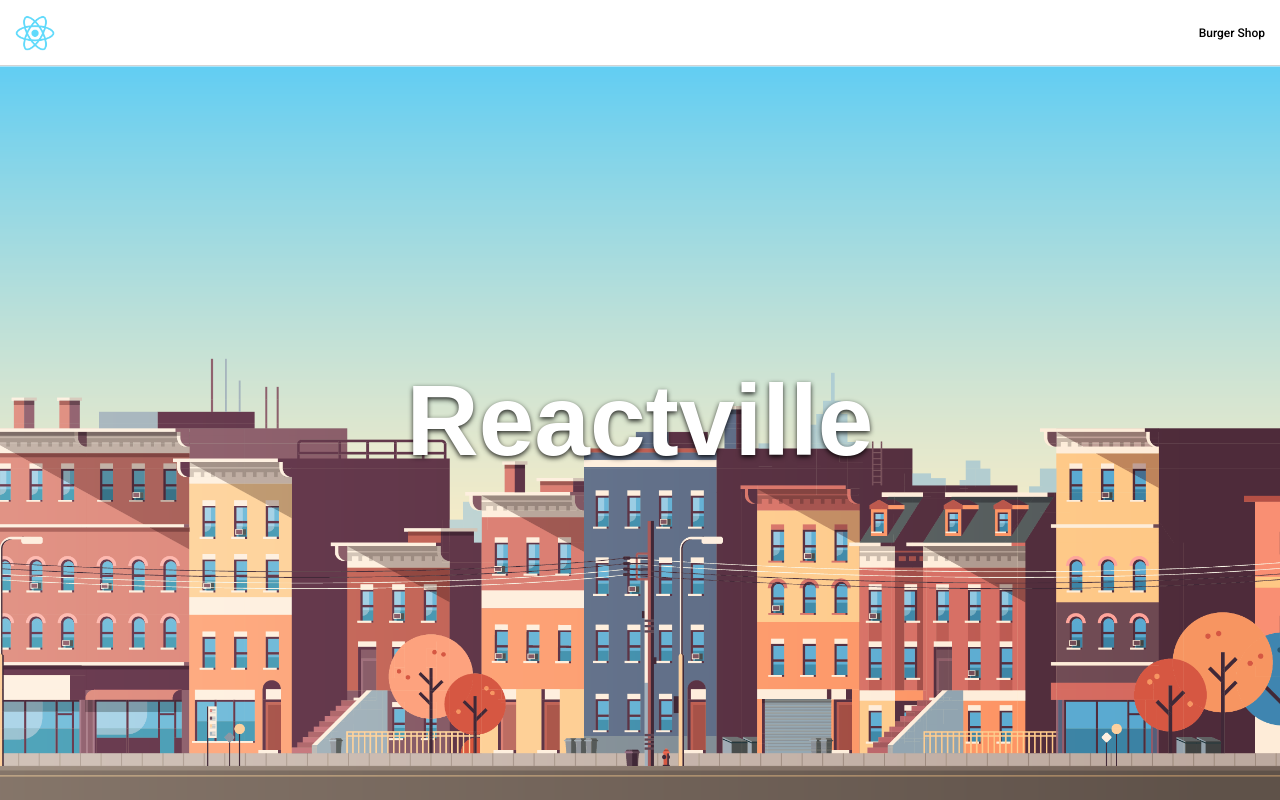
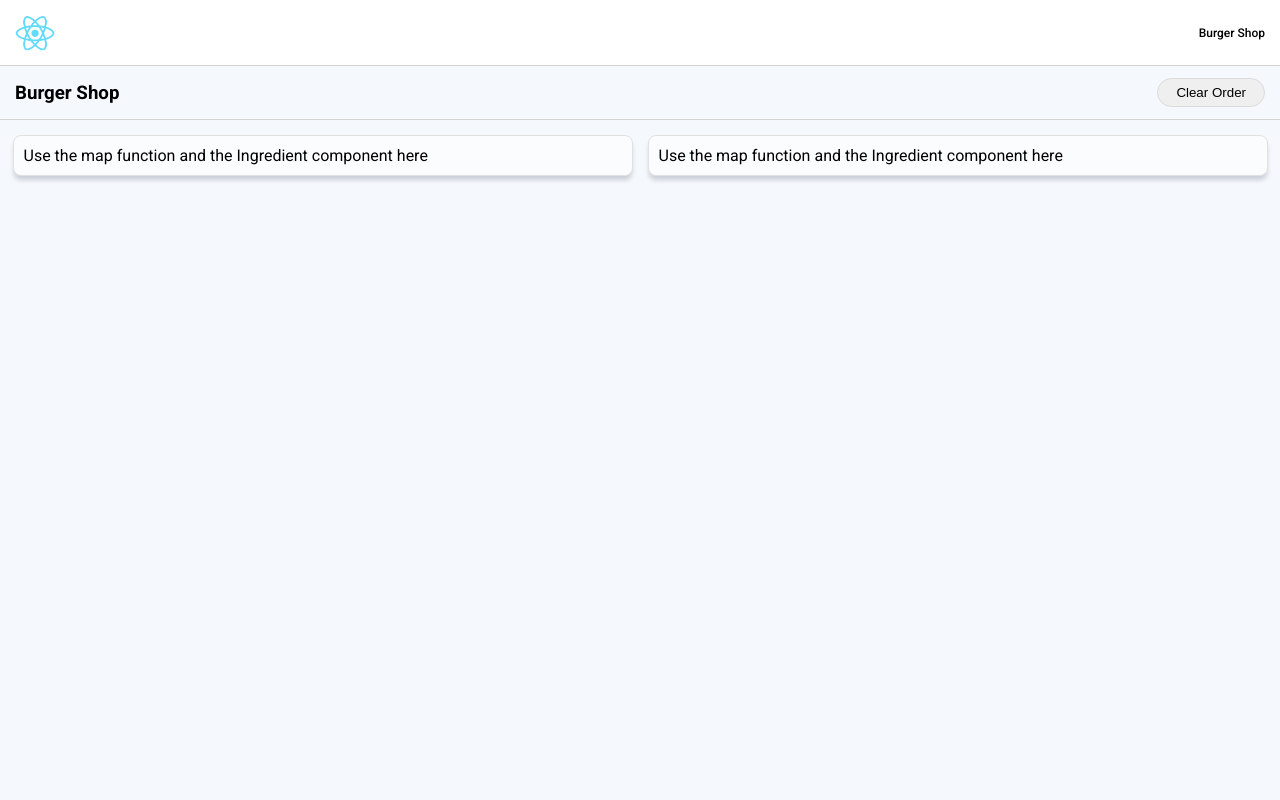
Before and after one commit to SullyDurgin/reactville-lab, a React (Create React App) app: page /burgershop in a window 1280 px wide. Built offline with nearby package versions, Linux system fonts and the light colour scheme; a web font is replaced by a local one.

Commit message:
nav links home and burger shop work

```diff
--- a/src/App.jsx
+++ b/src/App.jsx
@@ -12,8 +12,10 @@ const App = () => {
     <>
       <Nav/>
       <main>
-        <Landing />
-        <BurgerShop />
+        <Routes>
+        <Route path='/' element={<Landing/>}/>
+        <Route path='burgershop' element={<BurgerShop/>}/>
+      </Routes>
       </main>
     </>
   )
--- a/src/Components/BurgerShop/BurgerShop.jsx
+++ b/src/Components/BurgerShop/BurgerShop.jsx
@@ -1,10 +1,15 @@
 import React from 'react'
+import { useState } from 'react'
 import '../../styles/burger.css'
 
 import { ingredients } from '../../data/burger-data'
+import IngredientList from '../BurgerShop/IngredientList'
+import BurgerStack from '../BurgerShop/BurgerStack'
 
 const BurgerShop = () => {
   console.log(ingredients)
+
+  const [stack, setStack] = useState([])
 
   return (
     <div className="burger-shop">
@@ -13,8 +18,8 @@ const BurgerShop = () => {
         <button>Clear Order</button>
       </nav>
       <section>
-        IngredientList component here
-        BurgerStack component here
+        <IngredientList />
+        <BurgerStack />
       </section>
     </div>
   )
--- a/src/index.js
+++ b/src/index.js
@@ -1,6 +1,6 @@
 import React from 'react'
 import ReactDOM from 'react-dom'
-import { BrowserRouter } from 'react-router-dom'
+import { BrowserRouter, Routes, Route } from 'react-router-dom'
 import App from './App.jsx'
 
 
```
